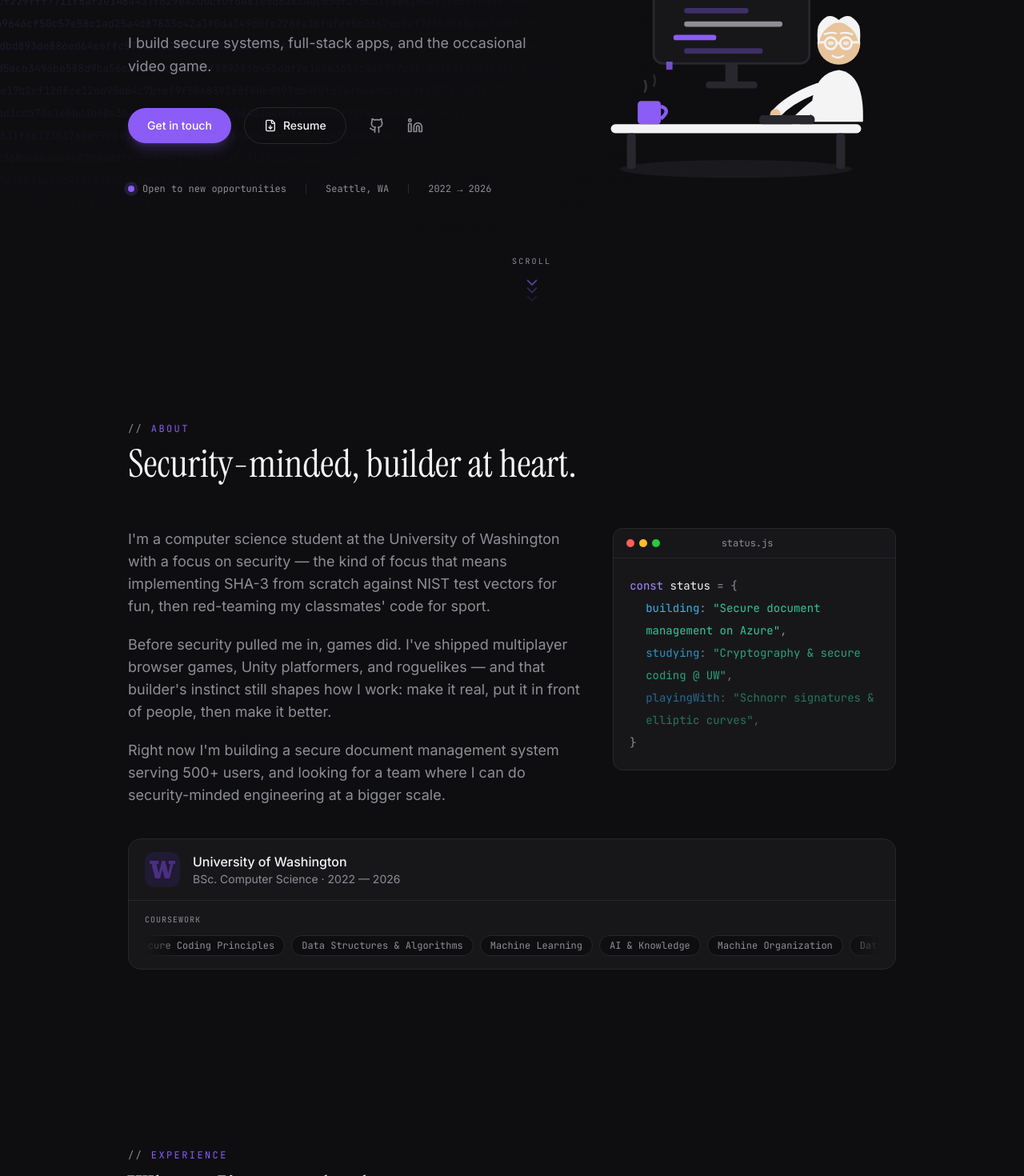
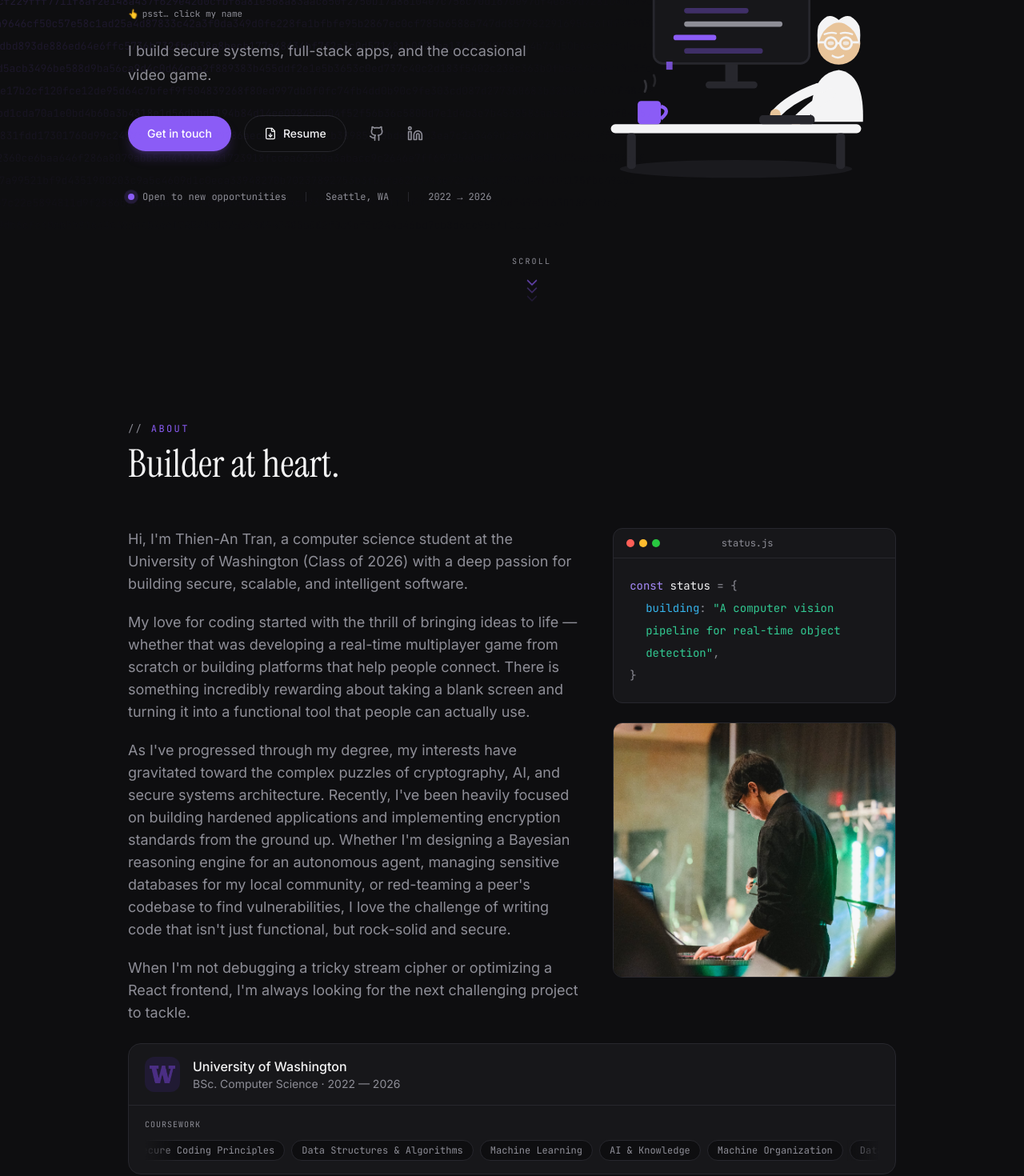
Before and after one commit to Thienansjstar/portfolio-2, a React (Vite) app: page / in a window 1280 px wide. Shown: the part 320-1790 px from the top of the page at 80% size. Built offline with nearby package versions, Linux system fonts and the light colour scheme.

Commit message:
bottom add

```diff
--- a/src/components/About.jsx
+++ b/src/components/About.jsx
@@ -2,6 +2,7 @@ import React from 'react'
 import { motion, useReducedMotion } from 'framer-motion'
 import Section from './Section'
 import { profile } from '../data/content'
+import picture from '../picture.JPG'
 
 function CourseMarquee({ courses }) {
   const reduced = useReducedMotion()
@@ -33,7 +34,7 @@ export default function About() {
   const reduced = useReducedMotion()
 
   return (
-    <Section id="about" eyebrow="about" title="Security-minded, builder at heart.">
+    <Section id="about" eyebrow="about" title="Builder at heart.">
       <div className="grid gap-10 lg:grid-cols-[1.6fr_1fr]">
         {/* Narrative */}
         <div className="space-y-5 text-base leading-relaxed text-muted sm:text-lg">
@@ -42,8 +43,9 @@ export default function About() {
           ))}
         </div>
 
-        {/* "Currently" IDE card */}
-        <aside className="h-fit overflow-hidden rounded-xl border border-line bg-surface">
+        {/* "Currently" IDE card + photo stacked */}
+        <div className="flex flex-col gap-6">
+          <aside className="overflow-hidden rounded-xl border border-line bg-surface">
             <div className="flex items-center justify-between border-b border-line px-4 py-2.5">
               <div className="flex items-center gap-1.5">
                 <span className="h-2.5 w-2.5 rounded-full bg-[#FF5F57]" />
@@ -78,10 +80,32 @@ export default function About() {
               <div><span className="text-muted">{'}'}</span></div>
             </div>
           </aside>
+
+          <div className="group relative overflow-hidden rounded-xl border border-line">
+            <img
+              src={picture}
+              alt="Thien-An Tran"
+              className="aspect-[4/3.6] w-full object-cover object-[center_18%] transition-transform duration-500 group-hover:scale-105"
+            />
+            <div className="absolute inset-0 flex flex-col justify-end bg-gradient-to-t from-bg/95 via-bg/50 to-transparent p-4 opacity-0 transition-opacity duration-300 group-hover:opacity-100">
+              <p className="mb-2.5 font-mono text-[10px] uppercase tracking-widest text-accent">// off the clock</p>
+              <div className="flex flex-wrap gap-1.5">
+                {['🎹 Piano', '🎸 Guitar', '🧗 Climbing', '⛷️ Skiing'].map(hobby => (
+                  <span
+                    key={hobby}
+                    className="rounded-full border border-line bg-surface/80 px-3 py-1 font-mono text-xs text-ink backdrop-blur-sm"
+                  >
+                    {hobby}
+                  </span>
+                ))}
+              </div>
+            </div>
+          </div>
+        </div>
       </div>
 
       {/* Education card */}
-      <div className="mt-10 overflow-hidden rounded-2xl border border-line bg-surface">
+      <div className="mt-6 overflow-hidden rounded-2xl border border-line bg-surface">
         <div className="flex items-center gap-4 border-b border-line px-5 py-4">
           <span className="grid h-11 w-11 shrink-0 place-items-center rounded-xl bg-accent-soft p-1.5">
             <img src={`${import.meta.env.BASE_URL}uw-logo.png`} alt="University of Washington" className="h-full w-full object-contain" />
--- a/src/components/Contact.jsx
+++ b/src/components/Contact.jsx
@@ -1,9 +1,49 @@
-import React, { useEffect, useState } from 'react'
+import React, { useEffect, useState, useMemo } from 'react'
 import { motion, AnimatePresence, useReducedMotion } from 'framer-motion'
 import { Copy, Check, Mail, Github, Linkedin } from 'lucide-react'
 import Magnetic from './Magnetic'
 import Section from './Section'
 import { profile } from '../data/content'
+
+function BottomCodeStrips() {
+  const reduced = useReducedMotion()
+  const lines = useMemo(() => {
+    const chars = '0123456789abcdef'
+    let s = 0xa3ff
+    const rand = () => { s = (s * 16807) % 2147483647; return s / 2147483647 }
+    return Array.from({ length: 22 }, () =>
+      Array.from({ length: 150 }, () => chars[Math.floor(rand() * 16)]).join('')
+    )
+  }, [])
+
+  return (
+    <div
+      aria-hidden="true"
+      className="pointer-events-none absolute inset-y-0 select-none overflow-hidden"
+      style={{
+        left: 'calc(50% - 50vw)',
+        width: '100vw',
+        maskImage: 'linear-gradient(to left, black 0%, transparent 65%), linear-gradient(to top, black 0%, transparent 85%)',
+        maskComposite: 'intersect',
+        WebkitMaskImage: 'linear-gradient(to left, black 0%, transparent 65%), linear-gradient(to top, black 0%, transparent 85%)',
+        WebkitMaskComposite: 'source-in',
+      }}
+    >
+      <div className="absolute inset-0 opacity-[0.32]">
+        {lines.map((line, i) => (
+          <motion.p
+            key={i}
+            className="whitespace-nowrap font-mono text-[13px] leading-7 text-accent"
+            animate={reduced ? {} : { x: ['0%', '-50%'] }}
+            transition={{ repeat: Infinity, duration: 18 + i * 1.5, ease: 'linear' }}
+          >
+            {line}{line}
+          </motion.p>
+        ))}
+      </div>
+    </div>
+  )
+}
 
 export default function Contact() {
   const reduced = useReducedMotion()
@@ -26,7 +66,8 @@ export default function Contact() {
   }
 
   return (
-    <Section id="contact" eyebrow="contact" title="Let's build something.">
+    <Section id="contact" eyebrow="contact" title="Let's build something." className="relative">
+      <BottomCodeStrips />
       <p className="max-w-xl text-base leading-relaxed text-muted sm:text-lg">
         I'm graduating from UW in 2026 and looking for software engineering roles — especially
         anything touching security. My inbox is always open, whether it's an opportunity, a
--- a/src/components/Footer.jsx
+++ b/src/components/Footer.jsx
@@ -7,7 +7,7 @@ export default function Footer() {
     <footer className="border-t border-line">
       <div className="mx-auto flex max-w-5xl flex-col items-center justify-between gap-4 px-5 py-8 sm:flex-row sm:px-8">
         <p className="font-mono text-xs text-muted">
-          © {new Date().getFullYear()} {profile.name} · Designed & built from scratch
+          © {new Date().getFullYear()} {profile.name}
         </p>
         <a
           href="#main"
--- a/src/components/Hero.jsx
+++ b/src/components/Hero.jsx
@@ -148,6 +148,23 @@ export default function Hero({ onSecretTrigger }) {
             )}
           </motion.h1>
 
+          {/* Whimsical click-me nudge */}
+          <motion.p
+            initial={reduced ? false : { opacity: 0, x: -6 }}
+            animate={{ opacity: 1, x: 0 }}
+            transition={{ delay: 1.6 }}
+            className="mt-1 font-mono text-[11px] text-muted select-none"
+          >
+            <motion.span
+              animate={reduced ? {} : { rotate: [0, -10, 10, -6, 6, 0] }}
+              transition={{ delay: 2.2, duration: 0.5, repeat: Infinity, repeatDelay: 4 }}
+              className="inline-block mr-1"
+            >
+              👆
+            </motion.span>
+            psst… click my name
+          </motion.p>
+
           <motion.p
             initial={reduced ? false : { opacity: 0, y: 16 }}
             animate={{ opacity: 1, y: 0 }}
--- a/src/data/content.js
+++ b/src/data/content.js
@@ -31,14 +31,13 @@ export const profile = {
     ],
   },
   about: [
-    `I'm a computer science student at the University of Washington with a focus on security — the kind of focus that means implementing SHA-3 from scratch against NIST test vectors for fun, then red-teaming my classmates' code for sport.`,
-    `Before security pulled me in, games did. I've shipped multiplayer browser games, Unity platformers, and roguelikes — and that builder's instinct still shapes how I work: make it real, put it in front of people, then make it better.`,
-    `Right now I'm building a secure document management system serving 500+ users, and looking for a team where I can do security-minded engineering at a bigger scale.`,
+    `Hi, I'm Thien-An Tran, a computer science student at the University of Washington (Class of 2026) with a deep passion for building secure, scalable, and intelligent software.`,
+    `My love for coding started with the thrill of bringing ideas to life — whether that was developing a real-time multiplayer game from scratch or building platforms that help people connect. There is something incredibly rewarding about taking a blank screen and turning it into a functional tool that people can actually use.`,
+    `As I've progressed through my degree, my interests have gravitated toward the complex puzzles of cryptography, AI, and secure systems architecture. Recently, I've been heavily focused on building hardened applications and implementing encryption standards from the ground up. Whether I'm designing a Bayesian reasoning engine for an autonomous agent, managing sensitive databases for my local community, or red-teaming a peer's codebase to find vulnerabilities, I love the challenge of writing code that isn't just functional, but rock-solid and secure.`,
+    `When I'm not debugging a tricky stream cipher or optimizing a React frontend, I'm always looking for the next challenging project to tackle.`,
   ],
   currently: [
-    { label: 'Building', value: 'Secure document management on Azure' },
-    { label: 'Studying', value: 'Cryptography & secure coding @ UW' },
-    { label: 'Playing with', value: 'Schnorr signatures & elliptic curves' },
+    { label: 'Building', value: 'A computer vision pipeline for real-time object detection' },
   ],
 };
 
--- a/vite.config.js
+++ b/vite.config.js
@@ -4,4 +4,5 @@ import react from '@vitejs/plugin-react'
 export default defineConfig({
   plugins: [react()],
   base: '/portfolio-2/',
+  assetsInclude: ['**/*.JPG'],
 })
```
Also changed, not shown: src/picture.JPG (added). Lines whose indentation alone changed are shown as unchanged.
